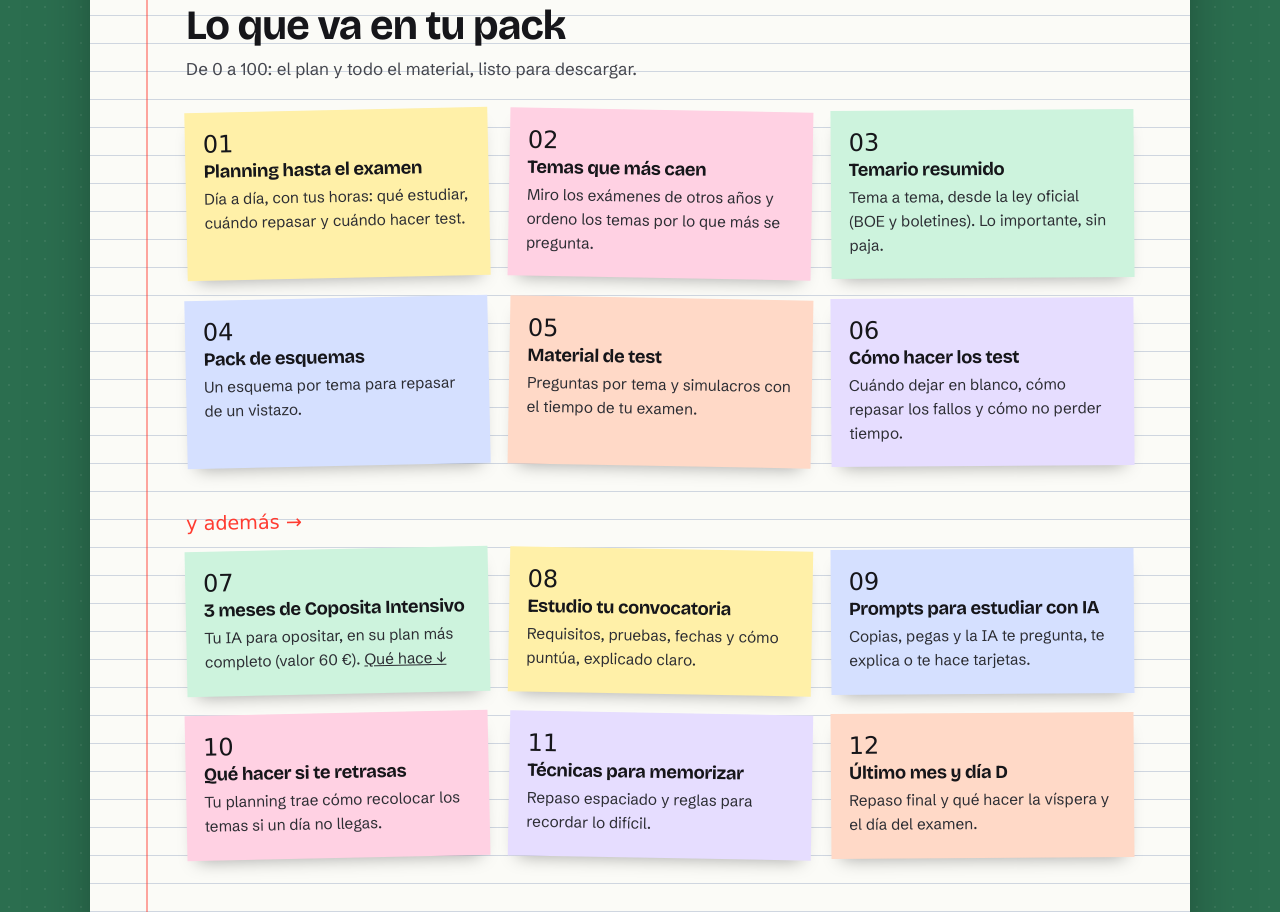
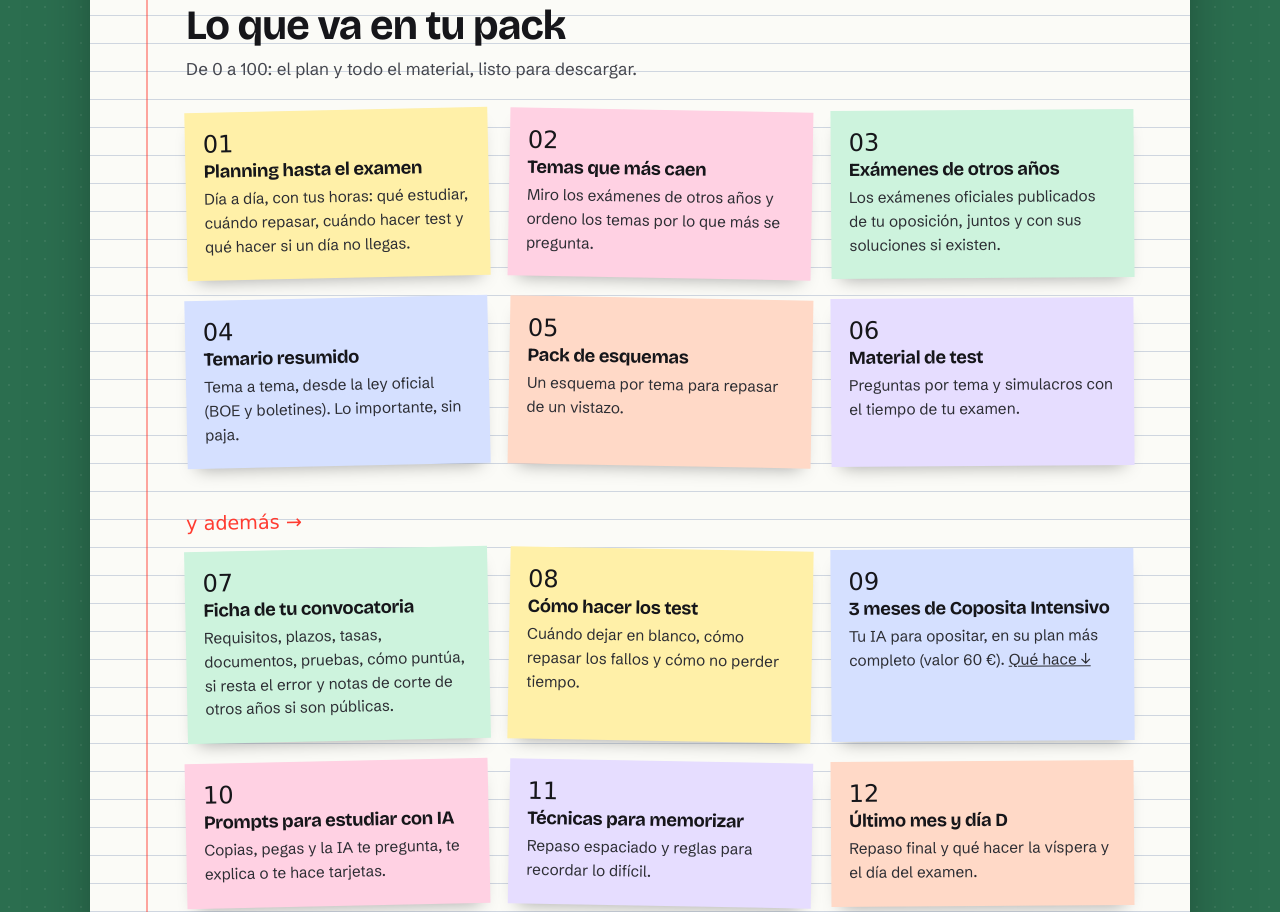
Before and after one commit to Parrilla38/portafolio, a plain HTML site: page index.html in a window 1280 px wide. Shown: the part 1334-2246 px from the top of the page. Drawn offline with Linux system fonts and the light colour scheme.

Commit message:
feat: exámenes de otros años y ficha de la convocatoria en el pack

```diff
--- a/index.html
+++ b/index.html
@@ -4,7 +4,7 @@
 <meta charset="utf-8">
 <meta name="viewport" content="width=device-width,initial-scale=1">
 <title>Parrilla · Te preparo tu oposición de 0 a 100</title>
-<meta name="description" content="Pack personalizado para tu oposición: planning hasta el examen, temas que más caen, temario, esquemas, test y 3 meses de Coposita Intensivo.">
+<meta name="description" content="Pack personalizado para tu oposición: planning hasta el examen, temas que más caen, exámenes de otros años, ficha de tu convocatoria, temario, esquemas, test y 3 meses de Coposita Intensivo.">
 <link rel="canonical" href="https://www.parrillaopos.es/">
 <meta name="robots" content="index,follow">
 <link rel="icon" href="/favicon.svg" type="image/svg+xml">
@@ -230,19 +230,19 @@ details p{color:var(--suave);margin-top:.5rem}
         <p>De 0 a 100: el plan y todo el material, listo para descargar.</p>
       </div>
       <div class="notas">
-        <article class="nota n1"><span class="num">01</span><h3>Planning hasta el examen</h3><p>Día a día, con tus horas: qué estudiar, cuándo repasar y cuándo hacer test.</p></article>
+        <article class="nota n1"><span class="num">01</span><h3>Planning hasta el examen</h3><p>Día a día, con tus horas: qué estudiar, cuándo repasar, cuándo hacer test y qué hacer si un día no llegas.</p></article>
         <article class="nota n2"><span class="num">02</span><h3>Temas que más caen</h3><p>Miro los exámenes de otros años y ordeno los temas por lo que más se pregunta.</p></article>
-        <article class="nota n3"><span class="num">03</span><h3>Temario resumido</h3><p>Tema a tema, desde la ley oficial (BOE y boletines). Lo importante, sin paja.</p></article>
-        <article class="nota n4"><span class="num">04</span><h3>Pack de esquemas</h3><p>Un esquema por tema para repasar de un vistazo.</p></article>
-        <article class="nota n5"><span class="num">05</span><h3>Material de test</h3><p>Preguntas por tema y simulacros con el tiempo de tu examen.</p></article>
-        <article class="nota n6"><span class="num">06</span><h3>Cómo hacer los test</h3><p>Cuándo dejar en blanco, cómo repasar los fallos y cómo no perder tiempo.</p></article>
+        <article class="nota n3"><span class="num">03</span><h3>Exámenes de otros años</h3><p>Los exámenes oficiales publicados de tu oposición, juntos y con sus soluciones si existen.</p></article>
+        <article class="nota n4"><span class="num">04</span><h3>Temario resumido</h3><p>Tema a tema, desde la ley oficial (BOE y boletines). Lo importante, sin paja.</p></article>
+        <article class="nota n5"><span class="num">05</span><h3>Pack de esquemas</h3><p>Un esquema por tema para repasar de un vistazo.</p></article>
+        <article class="nota n6"><span class="num">06</span><h3>Material de test</h3><p>Preguntas por tema y simulacros con el tiempo de tu examen.</p></article>
       </div>
       <span class="flecha">y además →</span>
       <div class="notas">
-        <article class="nota n3"><span class="num">07</span><h3>3 meses de Coposita Intensivo</h3><p>Tu IA para opositar, en su plan más completo (valor 60 €). <a href="#asistente">Qué hace ↓</a></p></article>
-        <article class="nota n1"><span class="num">08</span><h3>Estudio tu convocatoria</h3><p>Requisitos, pruebas, fechas y cómo puntúa, explicado claro.</p></article>
-        <article class="nota n4"><span class="num">09</span><h3>Prompts para estudiar con IA</h3><p>Copias, pegas y la IA te pregunta, te explica o te hace tarjetas.</p></article>
-        <article class="nota n2"><span class="num">10</span><h3>Qué hacer si te retrasas</h3><p>Tu planning trae cómo recolocar los temas si un día no llegas.</p></article>
+        <article class="nota n3"><span class="num">07</span><h3>Ficha de tu convocatoria</h3><p>Requisitos, plazos, tasas, documentos, pruebas, cómo puntúa, si resta el error y notas de corte de otros años si son públicas.</p></article>
+        <article class="nota n1"><span class="num">08</span><h3>Cómo hacer los test</h3><p>Cuándo dejar en blanco, cómo repasar los fallos y cómo no perder tiempo.</p></article>
+        <article class="nota n4"><span class="num">09</span><h3>3 meses de Coposita Intensivo</h3><p>Tu IA para opositar, en su plan más completo (valor 60 €). <a href="#asistente">Qué hace ↓</a></p></article>
+        <article class="nota n2"><span class="num">10</span><h3>Prompts para estudiar con IA</h3><p>Copias, pegas y la IA te pregunta, te explica o te hace tarjetas.</p></article>
         <article class="nota n6"><span class="num">11</span><h3>Técnicas para memorizar</h3><p>Repaso espaciado y reglas para recordar lo difícil.</p></article>
         <article class="nota n5"><span class="num">12</span><h3>Último mes y día D</h3><p>Repaso final y qué hacer la víspera y el día del examen.</p></article>
       </div>
@@ -289,6 +289,7 @@ details p{color:var(--suave);margin-top:.5rem}
         <span class="hueco">un solo pago · 180,29 € con IVA</span>
         <ul>
           <li>Planning hasta el examen</li>
+          <li>Exámenes de otros años y ficha de tu convocatoria</li>
           <li>Temario, esquemas y test</li>
           <li>Prompts para estudiar con IA</li>
           <li>3 meses de Coposita Intensivo (valor 60 €)</li>
@@ -302,7 +303,7 @@ details p{color:var(--suave);margin-top:.5rem}
       <div class="preguntas">
         <details><summary>¿Vale para cualquier oposición?</summary><p>Sí. Me dices cuál es y lo preparo con su convocatoria y su temario oficial.</p></details>
         <details><summary>No sé usar la IA. ¿Me sirve?</summary><p>Sí. Los prompts y el asistente vienen con instrucciones paso a paso. No hace falta saber nada.</p></details>
-        <details><summary>¿Y si no hay exámenes de otros años?</summary><p>Busco en el BOE, en el boletín de tu comunidad y en los exámenes oficiales publicados. Si no los hay, te lo digo y ordenamos los temas por otra vía.</p></details>
+        <details><summary>¿Y si no hay exámenes de otros años?</summary><p>Busco en el BOE, en el boletín de tu comunidad y en la web del organismo que convoca. Si no hay exámenes publicados, te lo digo y ordeno los temas por otra vía, sin inventar.</p></details>
         <details><summary>¿Tengo que pagar antes de hablar?</summary><p>No. Primero me hablas por Instagram y vemos si encaja contigo. Sin compromiso.</p></details>
         <details><summary>¿Me aseguras que apruebo?</summary><p>No, y nadie puede. Yo te doy el método y todo el material. Estudiar lo pones tú.</p></details>
         <details><summary>¿En qué se diferencia de Coposita?</summary><p>Coposita sigue gratis y es para todos. El pack es solo para ti: tu planning, tu orden de temas y tu material, con mi método.</p></details>
```
